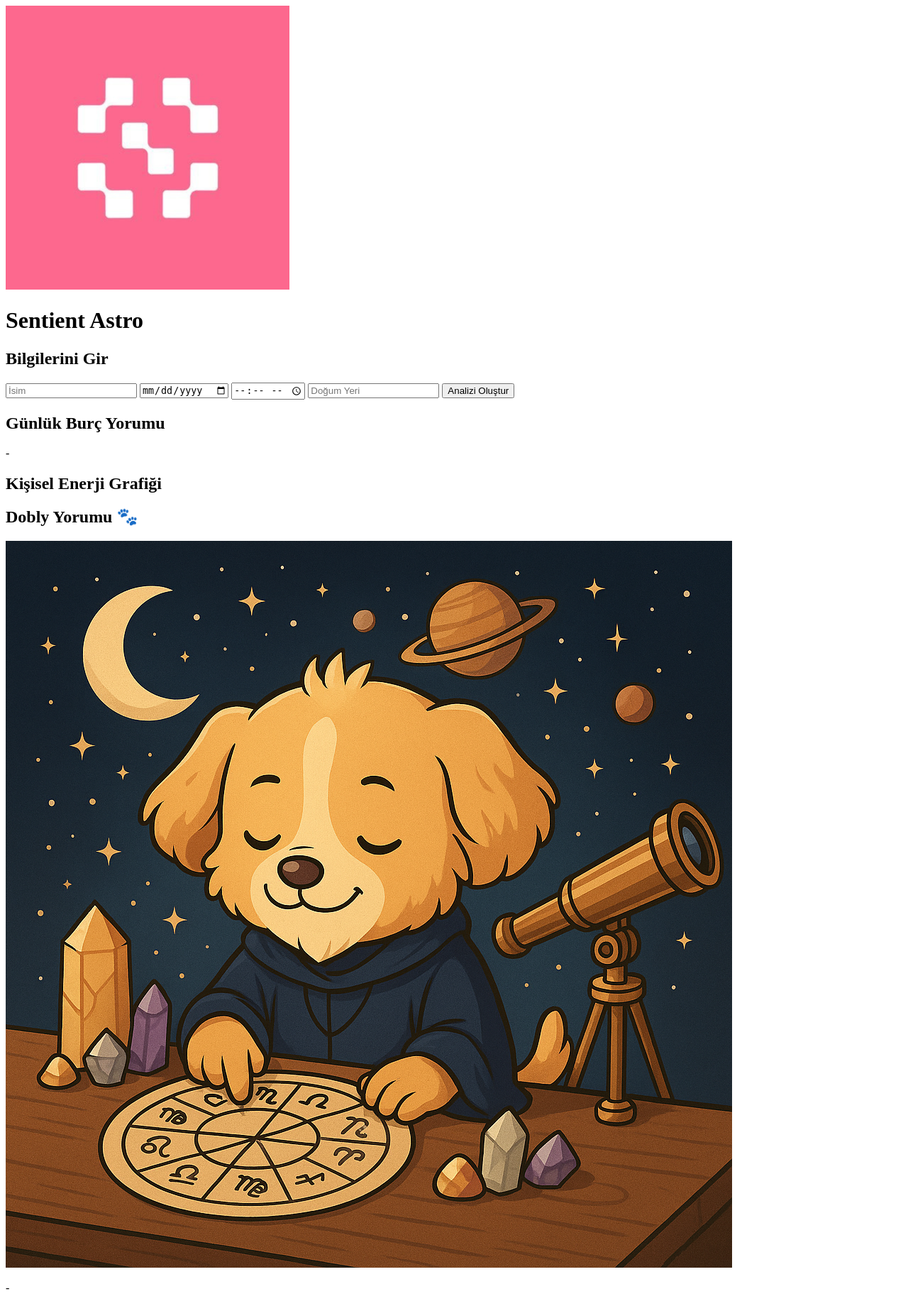
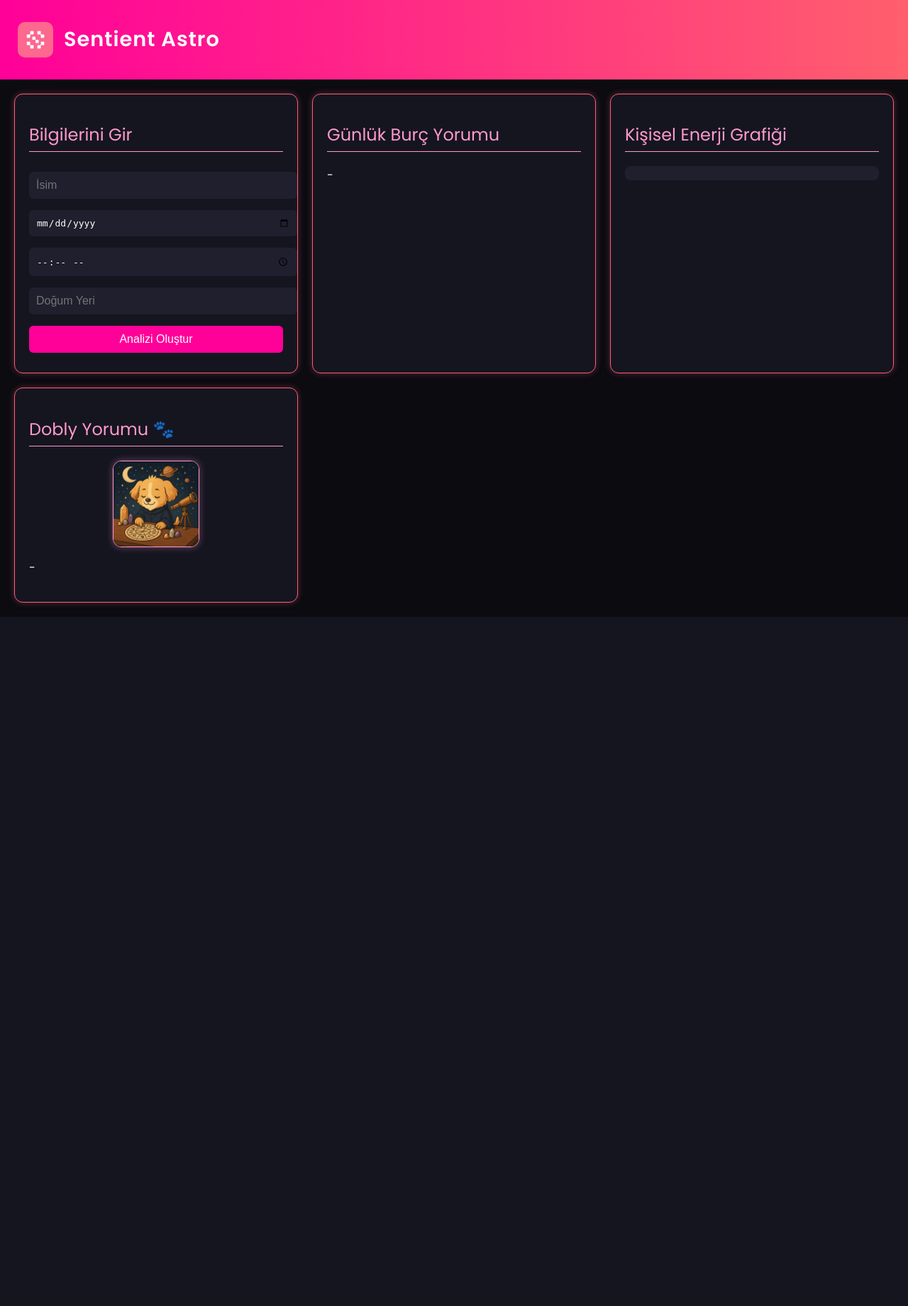
Before and after one commit to omertekin1409/sentient-astro-final, a Flask app: page / in a window 1280 px wide. Shown: the whole page at 71% size. After the commit the page ends 869 px from the top, so only its background shows below. Run offline with Flask 3, Linux system fonts and the light colour scheme.

Commit message:
Update style.css

```diff
--- a/static/style.css
+++ b/static/style.css
@@ -1,48 +1,98 @@
-.sun-card {
-  display:flex;
-  align-items:center;
-  justify-content:center;
-  border-radius:16px;
-  padding:20px;
-  margin-bottom:24px;
-  background:rgba(255,255,255,0.05);
-  border:1px solid rgba(255,255,255,0.1);
-  box-shadow:0 0 15px rgba(255,255,255,0.05);
-  text-align:center;
-  transition:0.5s;
-}
-.sun-card .emoji{
-  font-size:56px;
-  margin-right:16px;
-}
-.sun-card h2{
-  margin:0;
-  font-size:28px;
-}
-.sun-card p{
-  margin:4px 0 0;
-  font-size:15px;
-  color:#ccc;
+@import url('https://fonts.googleapis.com/css2?family=Poppins:wght@300;400;600&display=swap');
+
+body {
+  font-family: 'Poppins', sans-serif;
+  background-color: #0b0b10;
+  color: #fff;
+  margin: 0;
+  padding: 0;
 }
 
-/* Element renkleri */
-.sun-card.fire {
-  border-color:#ff3f3f;
-  box-shadow:0 0 25px rgba(255,64,0,0.6);
+header {
+  display: flex;
+  align-items: center;
+  gap: 15px;
+  background: linear-gradient(90deg, #ff0099, #ff5f6d);
+  padding: 15px 25px;
 }
-.sun-card.water {
-  border-color:#4faaff;
-  box-shadow:0 0 25px rgba(80,150,255,0.5);
+
+.logo {
+  width: 50px;
+  height: 50px;
+  border-radius: 10px;
 }
-.sun-card.air {
-  border-color:#79faff;
-  box-shadow:0 0 25px rgba(120,240,255,0.5);
+
+h1 {
+  font-size: 1.8em;
+  color: white;
+  font-weight: 600;
+  letter-spacing: 1px;
 }
-.sun-card.earth {
-  border-color:#4fff7b;
-  box-shadow:0 0 25px rgba(80,255,120,0.5);
+
+.astro-container {
+  display: grid;
+  grid-template-columns: repeat(auto-fit, minmax(320px, 1fr));
+  gap: 20px;
+  padding: 20px;
 }
-.sun-card.neutral {
-  border-color:#aaa;
-  box-shadow:0 0 25px rgba(255,255,255,0.3);
+
+.card {
+  background-color: #151520;
+  border: 1px solid #ff5f6d;
+  border-radius: 12px;
+  padding: 20px;
+  box-shadow: 0 0 10px rgba(255, 100, 150, 0.3);
 }
+
+h2 {
+  color: #ff99cc;
+  font-weight: 500;
+  border-bottom: 1px solid #ff99cc;
+  padding-bottom: 6px;
+}
+
+input, button {
+  width: 100%;
+  padding: 10px;
+  margin: 8px 0;
+  border-radius: 6px;
+  border: none;
+  outline: none;
+  font-size: 1em;
+}
+
+input {
+  background-color: #1f1f2e;
+  color: #fff;
+}
+
+button {
+  background-color: #ff0099;
+  color: white;
+  cursor: pointer;
+  transition: 0.2s;
+}
+
+button:hover {
+  background-color: #ff5f6d;
+}
+
+#bio {
+  background-color: #1f1f2e;
+  padding: 10px;
+  border-radius: 8px;
+  font-size: 0.95em;
+}
+
+.dobly-img {
+  width: 120px;
+  display: block;
+  margin: 10px auto;
+  border-radius: 12px;
+  border: 1px solid #ff99cc;
+  box-shadow: 0 0 10px rgba(255,150,200,0.4);
+}
+
+p {
+  line-height: 1.6;
+}
```
